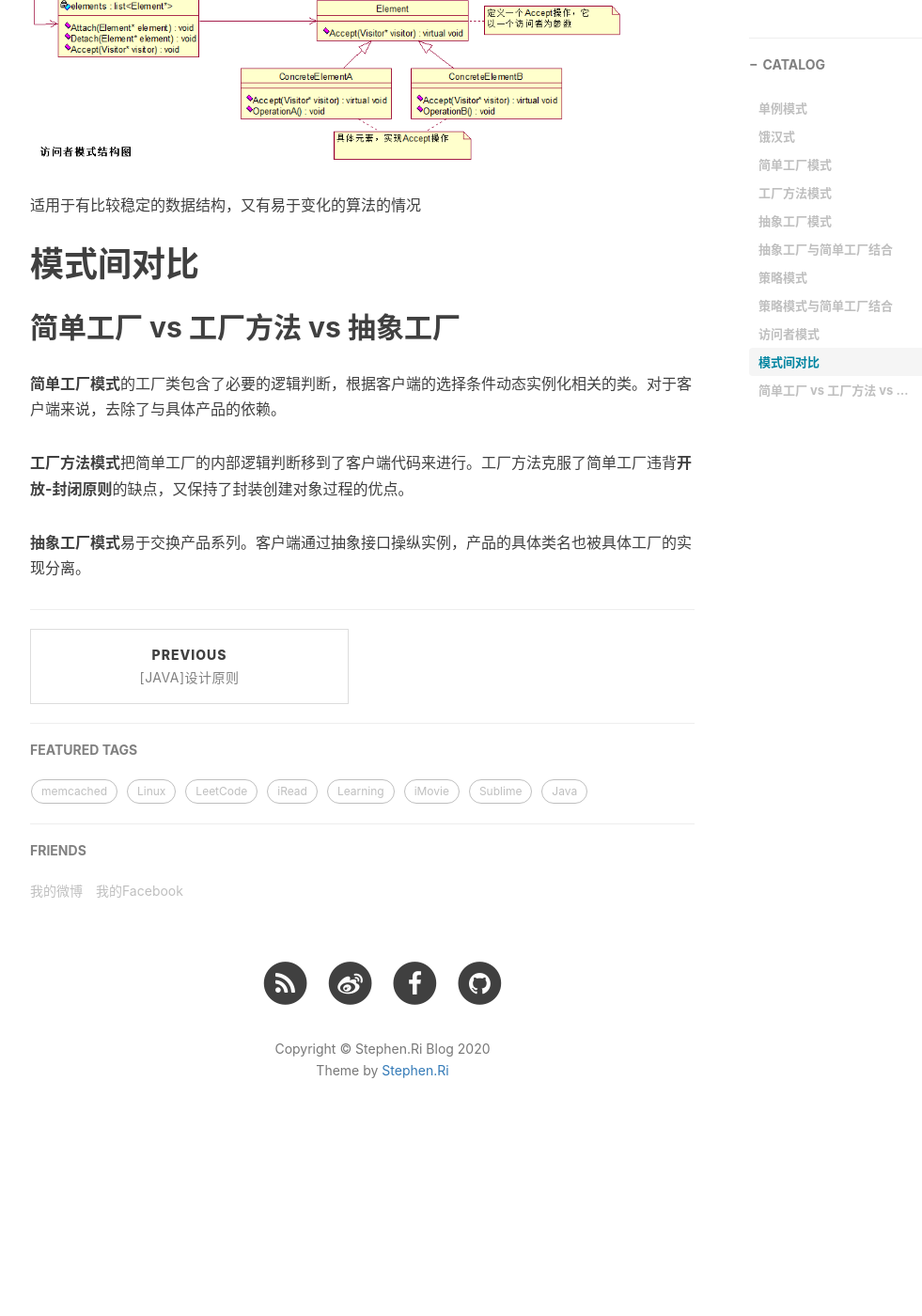
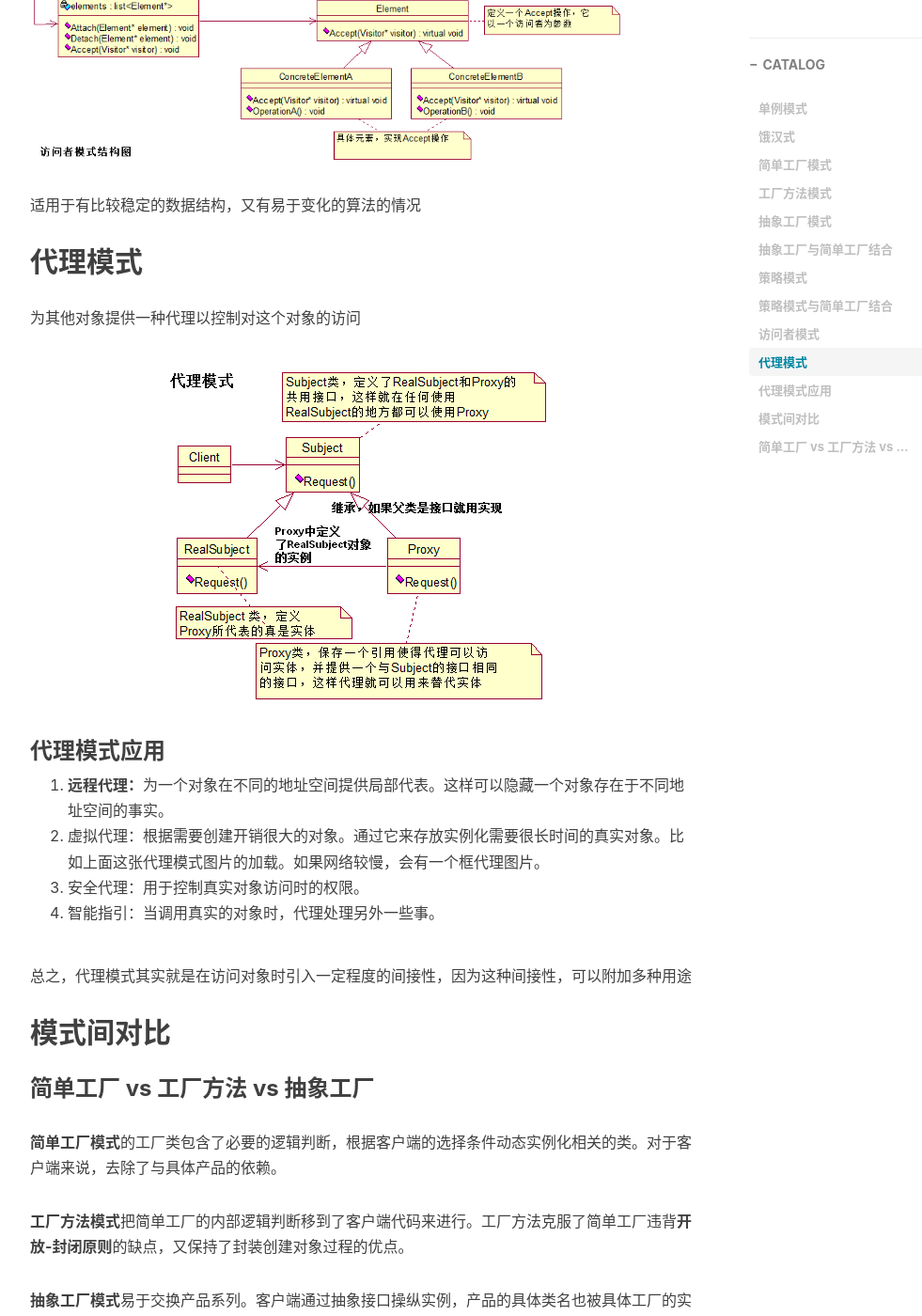
Before and after one commit to StephenRi/StephenRi.github.io, a Jekyll site: the page built from _posts/2020-05-24-[Java]设计模式.md, in a window 1280 px wide and 1400 px high, scrolled down 3737 px. Shown: the whole window at 94% size, without its empty margins (233-1214 px from the left). Built offline with Jekyll 4.4.1, drawn with Linux system fonts in a browser that asks for light colours; nearby versions of some CDN libraries; comment, search, counter and statistics services are not loaded; before the commit the page ends 4953 px from its top, so only the background shows below that.

Commit message:
up pattern

```diff
--- a/_posts/2020-05-24-[Java]设计模式.md
+++ b/_posts/2020-05-24-[Java]设计模式.md
@@ -16,7 +16,7 @@ tags:
 
 类自身负责保存它的唯一实例。这个类可以保证没有其他实例可以被创建，并且它可以提供一个访问该实例的方法
 
-![简单工厂模式]({{site.baseurl}}/img/imgInBlog/pattern5.png)
+![单例模式]({{site.baseurl}}/img/imgInBlog/pattern5.png)
 
 ### 饿汉式
 
@@ -72,9 +72,24 @@ public class Singleton {
 
 适用于有比较稳定的数据结构，又有易于变化的算法的情况
 
-# 模式间对比
+## 代理模式
 
-## 简单工厂 vs 工厂方法 vs 抽象工厂
+为其他对象提供一种代理以控制对这个对象的访问
+
+![代理模式]({{site.baseurl}}/img/imgInBlog/pattern6.png)
+
+### 代理模式应用
+
+1. **远程代理：**为一个对象在不同的地址空间提供局部代表。这样可以隐藏一个对象存在于不同地址空间的事实。
+2. 虚拟代理：根据需要创建开销很大的对象。通过它来存放实例化需要很长时间的真实对象。比如上面这张代理模式图片的加载。如果网络较慢，会有一个框代理图片。
+3. 安全代理：用于控制真实对象访问时的权限。
+4. 智能指引：当调用真实的对象时，代理处理另外一些事。
+
+总之，代理模式其实就是在访问对象时引入一定程度的间接性，因为这种间接性，可以附加多种用途
+
+## 模式间对比
+
+### 简单工厂 vs 工厂方法 vs 抽象工厂
 
 **简单工厂模式**的工厂类包含了必要的逻辑判断，根据客户端的选择条件动态实例化相关的类。对于客户端来说，去除了与具体产品的依赖。
 
```
Also changed, not shown: img/imgInBlog/pattern6.png (added).
